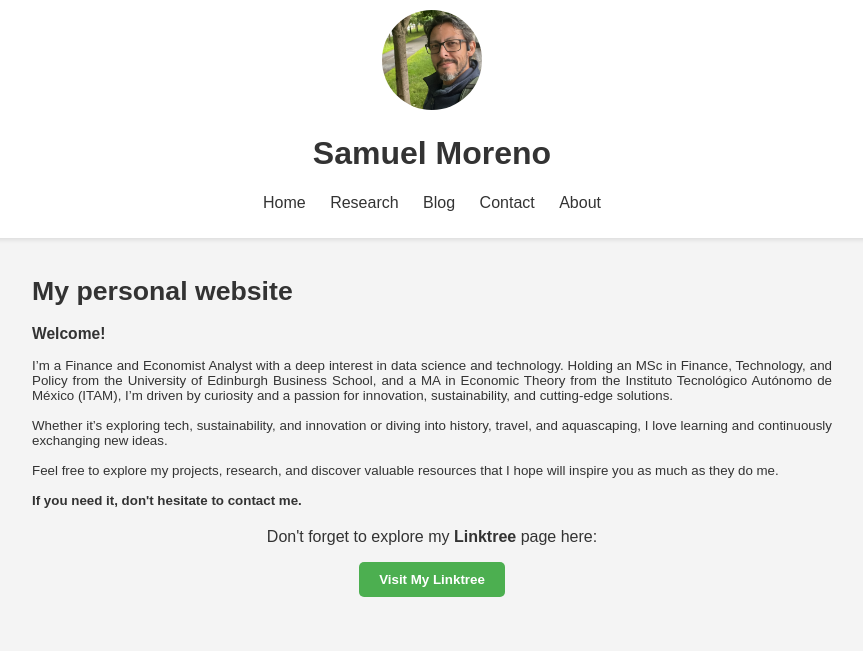
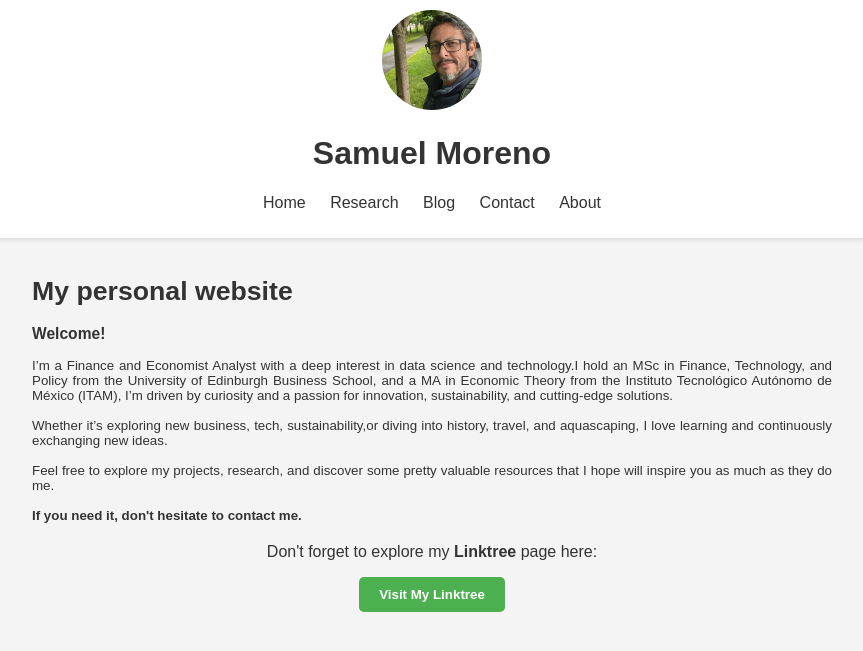
Before and after one commit to GregSom-MSc/GregSom-MSc.github.io, a Jekyll site: the page built from index.md, in a window 1280 px wide, cut to the strip 0-653 px from the top of the page. Shown: the whole strip, without its empty margins (208-1071 px from the left). Built offline with Jekyll 4.4.1, drawn with Linux system fonts in a browser that asks for light colours.

Commit message:
Update index.md

```diff
--- a/index.md
+++ b/index.md
@@ -8,16 +8,16 @@ layout: default
     <h1>My personal website</h1>
     <h3>Welcome!</h3>
 
-    <p>I’m a Finance and Economist Analyst with a deep interest in data science and technology. Holding an MSc in Finance, Technology, and Policy from the University of Edinburgh Business School, and a MA in Economic Theory from the Instituto Tecnológico Autónomo de México (ITAM), I’m driven by curiosity and a passion for innovation, sustainability, and cutting-edge solutions.
+    <p>I’m a Finance and Economist Analyst with a deep interest in data science and technology.I hold an MSc in Finance, Technology, and Policy from the University of Edinburgh Business School, and a MA in Economic Theory from the Instituto Tecnológico Autónomo de México (ITAM), I’m driven by curiosity and a passion for innovation, sustainability, and cutting-edge solutions.
 
     <br>
     <br>
 
-    Whether it’s exploring tech, sustainability, and innovation or diving into history, travel, and aquascaping, I love learning and continuously exchanging new ideas.
+    Whether it’s exploring new business, tech, sustainability,or diving into history, travel, and aquascaping, I love learning and continuously exchanging new ideas.
 
     <br><br>
 
-    Feel free to explore my projects, research, and discover valuable resources that I hope will inspire you as much as they do me.
+    Feel free to explore my projects, research, and discover some pretty valuable resources that I hope will inspire you as much as they do me.
 
     <br><br>
 
```
